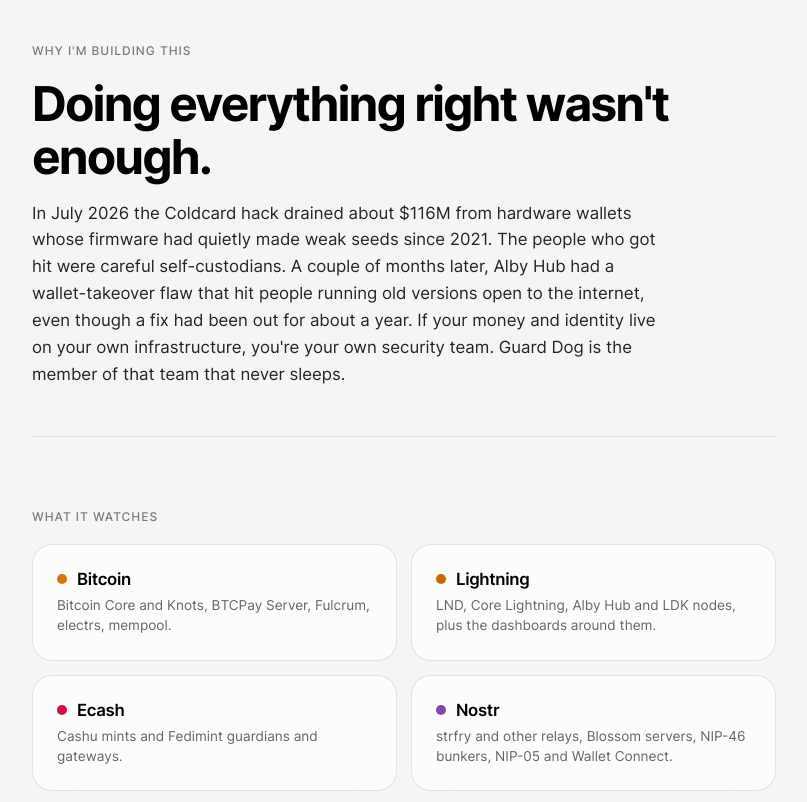
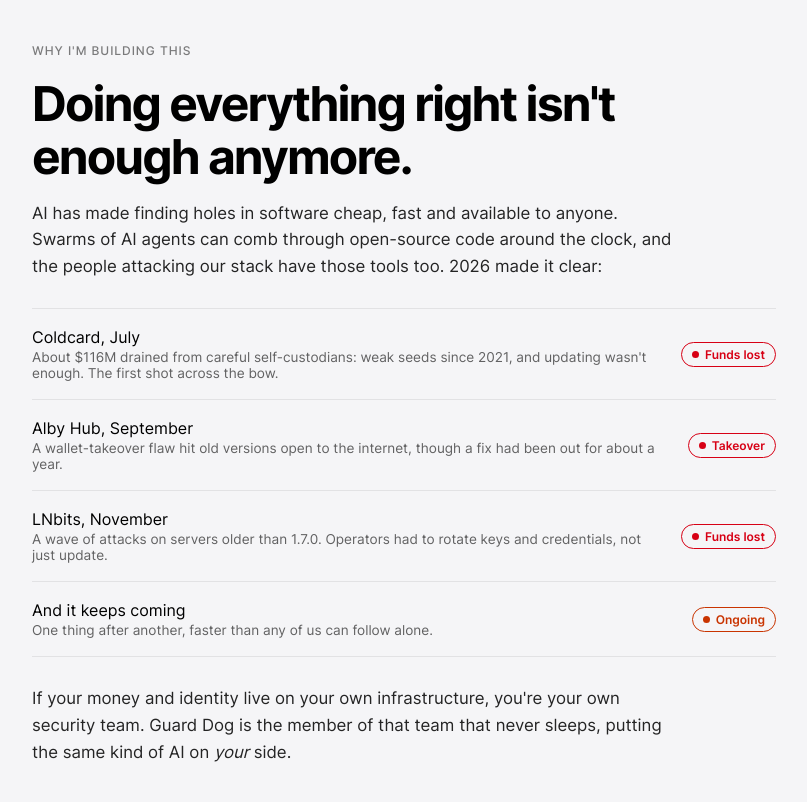
Before and after one commit to MaxSikorski/guard-dog, a plain HTML site: page docs/index.html in a window 1280 px wide. Shown: the part 797-1599 px from the top of the page, without its empty margins (236-1043 px from the left). Drawn offline with Linux system fonts and the light colour scheme.

Commit message:
Why I'm building this: AI changed the game for attackers
The real reason I'm building Guard Dog is AI. Finding holes in software is
now cheap, fast and available to anyone, and swarms of AI agents can comb
through open-source code around the clock. The people attacking our stack
have those tools too.

The README and the website now lead with that, then show 2026 in four lines:
Coldcard (July, the first shot across the bow), Alby Hub (September), LNbits
(November: a wave of attacks on anything older than 1.7.0, where operators
had to rotate keys and credentials), and the fact that it keeps coming. Then
the point: put the same kind of AI on your side.

The site still passes my design-conformance check (12 of 12), with no outside
requests and no console errors.

```diff
--- a/docs/index.html
+++ b/docs/index.html
@@ -199,7 +199,7 @@
         .dot.bitcoin { background: var(--bitcoin); } .dot.lightning { background: var(--lightning); }
         .dot.ecash { background: var(--ecash); } .dot.nostr { background: var(--nostr); }
         .dot.base { background: var(--text-muted); } .dot.yours { background: transparent; border: 1px solid var(--text-color); }
-        .sev { display: inline-flex; align-items: center; gap: 6px; font-size: 0.75rem; font-weight: 600; padding: 4px 10px; border-radius: 30px; border: 1px solid currentColor; }
+        .sev { display: inline-flex; align-items: center; gap: 6px; font-size: 0.75rem; font-weight: 600; padding: 4px 10px; border-radius: 30px; border: 1px solid currentColor; white-space: nowrap; flex-shrink: 0; }
         .sev::before { content: ""; width: 7px; height: 7px; border-radius: 50%; background: currentColor; }
         .sev.critical { color: var(--critical); } .sev.high { color: var(--high); } .sev.medium { color: var(--medium); } .sev.ok { color: var(--ok); }
         .sevs { display: flex; gap: 8px; flex-wrap: wrap; margin: 14px 0 4px; }
@@ -322,8 +322,15 @@
     <main class="content-section">
         <section class="section" id="why">
             <div class="section-label">Why I'm building this</div>
-            <h2 class="section-title">Doing everything right wasn't enough.</h2>
-            <p class="lead">In July 2026 the Coldcard hack drained about $116M from hardware wallets whose firmware had quietly made weak seeds since 2021. The people who got hit were careful self-custodians. A couple of months later, Alby Hub had a wallet-takeover flaw that hit people running old versions open to the internet, even though a fix had been out for about a year. If your money and identity live on your own infrastructure, you're your own security team. Guard Dog is the member of that team that never sleeps.</p>
+            <h2 class="section-title">Doing everything right isn't enough anymore.</h2>
+            <p class="lead">AI has made finding holes in software cheap, fast and available to anyone. Swarms of AI agents can comb through open-source code around the clock, and the people attacking our stack have those tools too. 2026 made it clear:</p>
+            <div class="links">
+                <div class="link-row"><span class="link-label">Coldcard, July<span class="link-sub">About $116M drained from careful self-custodians: weak seeds since 2021, and updating wasn't enough. The first shot across the bow.</span></span><span class="sev critical">Funds lost</span></div>
+                <div class="link-row"><span class="link-label">Alby Hub, September<span class="link-sub">A wallet-takeover flaw hit old versions open to the internet, though a fix had been out for about a year.</span></span><span class="sev critical">Takeover</span></div>
+                <div class="link-row"><span class="link-label">LNbits, November<span class="link-sub">A wave of attacks on servers older than 1.7.0. Operators had to rotate keys and credentials, not just update.</span></span><span class="sev critical">Funds lost</span></div>
+                <div class="link-row"><span class="link-label">And it keeps coming<span class="link-sub">One thing after another, faster than any of us can follow alone.</span></span><span class="sev high">Ongoing</span></div>
+            </div>
+            <p class="lead" style="margin-top: 28px;">If your money and identity live on your own infrastructure, you're your own security team. Guard Dog is the member of that team that never sleeps, putting the same kind of AI on <em>your</em> side.</p>
         </section>
 
         <div class="divider"></div>
```
Also changed, not shown: 1 other file.
